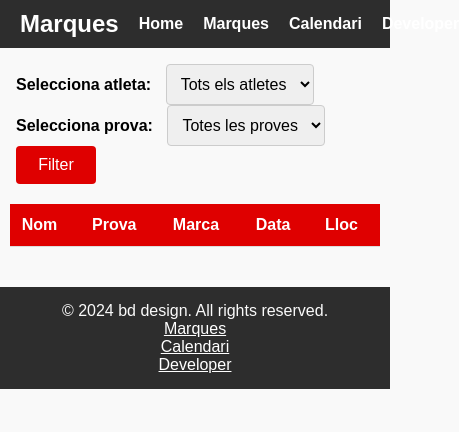
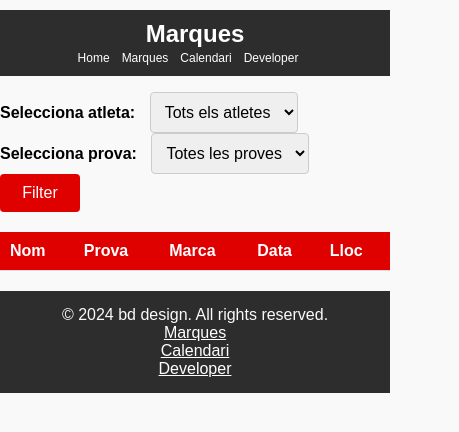
Before and after one commit to bieldiazb/Sub10-24-25, a website with bundled scripts: page public/view-marks.html in a window 390 px wide. Shown: the whole page, 459 px wide, since content can reach past the window. Built offline with nearby package versions, Linux system fonts and the light colour scheme; no server answers.

Commit message:
Responsive styles added

```diff
--- a/public/styles.css
+++ b/public/styles.css
@@ -15,6 +15,7 @@ body {
     background-color: #f9f9f9;
 }
 
+/* Navbar Styles */
 .navbar {
     display: flex;
     justify-content: space-between;
@@ -23,6 +24,8 @@ body {
     padding: 10px 20px; /* Padding around the navbar */
     color: white; /* Text color */
     width: 100%; /* Full width */
+    flex-wrap: nowrap; /* Prevent wrapping */
+    overflow: hidden; /* Hide overflow */
 }
 
 .navbar-brand {
@@ -50,6 +53,7 @@ body {
     color: #f0f0f0; /* Change color on hover */
 }
 
+/* Main Container */
 .container {
     width: 90%;
     flex: 1;
@@ -59,6 +63,7 @@ body {
     border-radius: 8px;
 }
 
+/* Table Styles */
 table {
     width: 100%;
     border-collapse: collapse;
@@ -72,14 +77,15 @@ th, td {
 }
 
 th {
-    background-color: #f8f9fa;
-    color: #495057;
+    background-color: #df0000; /* Table header background color */
+    color: white; /* Text color for header */
 }
 
 tbody tr:hover {
     background-color: #f1f1f1;
 }
 
+/* Footer Styles */
 footer {
     background-color: #2d2d2d;
     color: #fafafa;
@@ -102,6 +108,7 @@ footer a:hover {
     text-decoration: none; /* Remove underline on hover */
 }
 
+/* Card Styles */
 .container {
     display: flex;
     justify-content: center;
@@ -111,14 +118,14 @@ footer a:hover {
 .card {
     background-color: #df0000; /* Bootstrap primary color */
     border-radius: 8px;
-    width: 300px; /* Increase the width of the card */
-    height: 200px; /* Increase the height of the card */
+    width: 250px; /* Set card width to a smaller size */
+    height: 150px; /* Set card height to a smaller size */
     display: flex;
     align-items: center;
     justify-content: center;
     box-shadow: 0 4px 8px rgba(0, 0, 0, 0.2);
     transition: transform 0.2s; /* Animation effect on hover */
-    font-size: 20px; /* Increase font size */
+    font-size: 18px; /* Decrease font size */
     color: white; /* Text color */
 }
 
@@ -134,7 +141,7 @@ footer a:hover {
     text-align: center;
 }
 
-
+/* Filter Section Styles */
 .filter-section {
     display: flex;
     justify-content: space-between;
@@ -142,7 +149,7 @@ footer a:hover {
     margin-bottom: 20px; /* Space below the filter section */
 }
 
-.selects{
+.selects {
     width: 90%;
     margin-left: 1rem;
     margin-top: 1rem;
@@ -175,27 +182,89 @@ button {
 }
 
 button:hover {
-    background-color: #df0000;
+    background-color: #df0000; /* Change background color on hover */
 }
 
-table {
-    width: 95%;
-    border-collapse: collapse;
-    margin: 20px auto; /* Center the table with auto margins */
+/* Responsive Styles */
+@media (max-width: 768px) {
+    .navbar {
+        flex-direction: column; /* Stack navbar items vertically on mobile */
+        align-items: center; /* Center align navbar items */
     }
 
+    h1 {
+        font-size: 1.5em; /* Reduce h1 size for mobile */
+        text-align: center; /* Center align h1 */
+    }
+
+    .navbar {
+        margin-top: 10px; /* Add margin to space navbar from h1 */
+    }
+
+    .navbar-links {
+        flex-direction: row; /* Keep links in a row */
+        justify-content: center; /* Center align navbar links */
+        flex-wrap: nowrap; /* Prevent wrapping */
+        overflow: hidden; /* Prevent scrolling for links */
+        white-space: nowrap; /* Prevent line breaks */
+    }
+
+    .navbar-links a {
+        font-size: 14px; /* Decrease font size */
+        font-weight: normal; /* Remove bold font weight */
+        padding: 5px 10px; /* Reduce padding for links */
+    }
+
+    .navbar-links li {
+        margin-left: 5px; /* Decrease space between links */
+    }
+
+    .container {
+        flex-direction: column; /* Stack cards vertically on small screens */
+        align-items: center; /* Center cards */
+    }
+
+    .card {
+        width: 90%; /* Make cards wider on mobile */
+        height: 200px; /* Set a reasonable height for mobile */
+        font-size: 20px; /* Increase font size */
+    }
+
+    .filter-section {
+        flex-direction: column; /* Stack filter elements vertically */
+    }
+
+    .selects {
+        width: 100%; /* Full width for selects */
+        margin-left: 0; /* Reset margin */
+    }
+
+    /* Calendar Styles */
+    .calendar {
+        font-size: 14px; /* Adjust calendar font size for mobile */
+    }
+}
+
+@media (max-width: 480px) {
+    .navbar-links a {
+        font-size: 12px; /* Further reduce font size */
+        padding: 5px; /* Minimize padding */
+    }
+
+    .navbar-links li {
+        margin-left: 2px; /* Minimal space between links */
+    }
 
     th, td {
-    padding: 12px;
-    text-align: left;
-    border-bottom: 1px solid #ddd;
+        padding: 10px; /* Reduce padding in table for mobile */
     }
 
-th {
-    background-color: #df0000; /* Table header background color */
-    color: white;
+    .button {
+        width: 100%; /* Make button full width */
     }
 
-tbody tr:hover {
-    background-color: #f1f1f1; /* Hover effect for table rows */
+    /* Calendar Styles */
+    .calendar {
+        font-size: 12px; /* Further adjust calendar font size */
     }
+}
```
Lines whose indentation alone changed are shown as unchanged.
